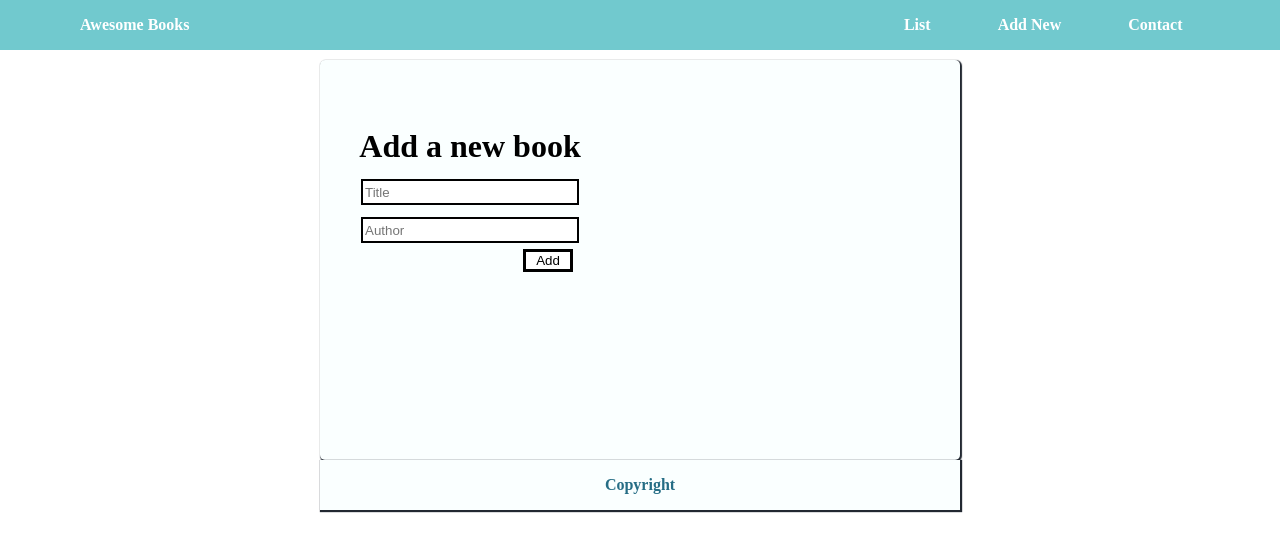
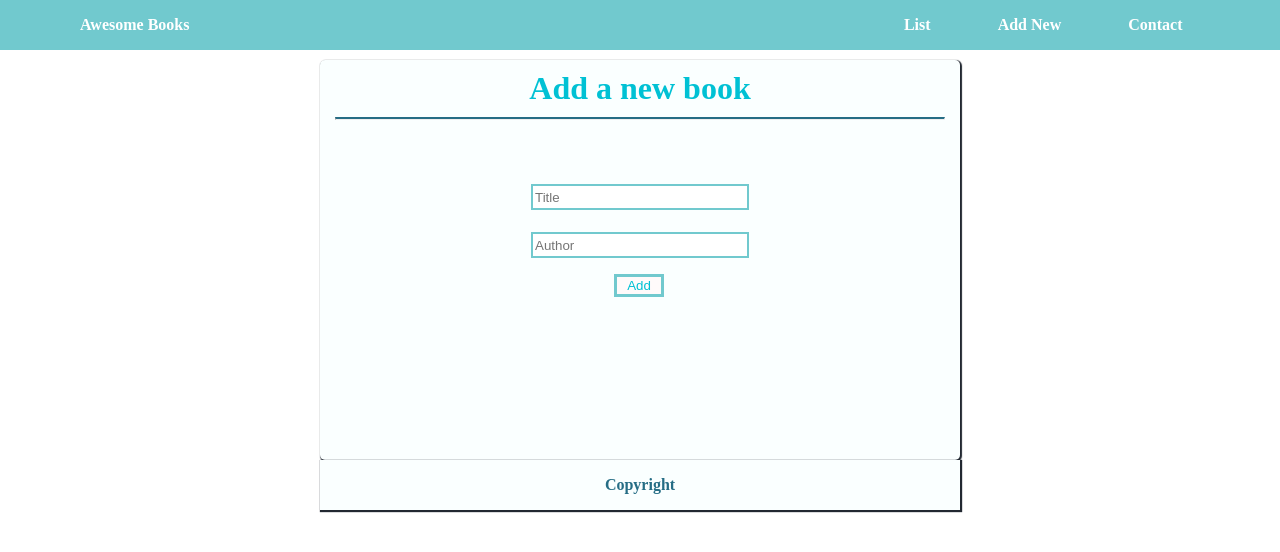
Before and after one commit to jellywiz/Awesome-Books, a website: page index.html in a window 1280 px wide. Both pictures are taken after a click on the link "Add New". Drawn offline with Linux system fonts and the light colour scheme.

Commit message:
Add style to styless.css for add new book

```diff
--- a/index.html
+++ b/index.html
@@ -34,8 +34,9 @@
             <div class="books-container"></div>
         </section>
         <section class="add-book-section page-sections">
+            <h2 class="header">Add a new book</h2> <hr>
             <form class="books-form">
-                <h2 class="form-title">Add a new book</h2>
+
                 <input class="form-input" id="title" type="text" placeholder="Title" required>
                 <input class="form-input" id="author" name="author" type="text" placeholder="Author" required>
                 <div class="add-btn-div">
--- a/styles.css
+++ b/styles.css
@@ -6,6 +6,12 @@ body {
 
 li {
   list-style: none;
+}
+
+hr {
+  width: 38em;
+  height: auto;
+  border-top: 2px solid #256d85;
 }
 
 footer {
@@ -70,10 +76,6 @@ footer p {
   font-weight: bold;
 }
 
-.header {
-  color: #00c1d4;
-}
-
 .wrapper {
   display: flex;
   flex-direction: column;
@@ -114,6 +116,8 @@ footer p {
 .header {
   margin: 10px 0 10px 0;
   font-size: 2em;
+  color: #00c1d4;
+  text-align: center;
 }
 
 .books {
@@ -148,32 +152,26 @@ footer p {
   transition: background-color 0.5s;
 }
 
-.form-title {
-  font-size: 2em;
-  margin: 0 0 8px 0;
-}
-
 .books-form {
   display: flex;
   flex-direction: column;
   align-items: center;
-  justify-content: center;
-  height: 10em;
-  width: 300px;
-  margin: 60px 0 0 0;
+  padding-top: 50px;
+  width: 100%;
+  gap: 10px;
 }
 
 .form-input {
   width: 210px;
   height: 20px;
   margin: 6px;
-  border: 2px solid black;
+  border: 2px solid #71c9ce;
 }
 
 .add-btn-div {
   width: 210px;
   display: flex;
-  justify-content: flex-end;
+  justify-content: center;
 }
 
 #add-btn {
@@ -181,9 +179,18 @@ footer p {
   justify-content: center;
   width: 50px;
   border-radius: 0;
-  background-color: #fff;
-  border: 3px solid black;
+  border: 3px solid #71c9ce;
+  background-color: snow;
+  color: #00c1d4;
   margin: 0 2px 0 0;
+}
+
+#add-btn:hover {
+  background-color: #59ce8f;
+  scale: 1.1;
+  color: white;
+  font-weight: bold;
+  transition: scale 0.5s, color 0.5s, font-weight 0.5s, background-color 0.5s;
 }
 
 .add-book-section {
@@ -195,7 +202,7 @@ footer p {
 }
 
 .add-book-section.active {
-  display: flex;
+  display: block;
 }
 
 .contact-section.active {
```
